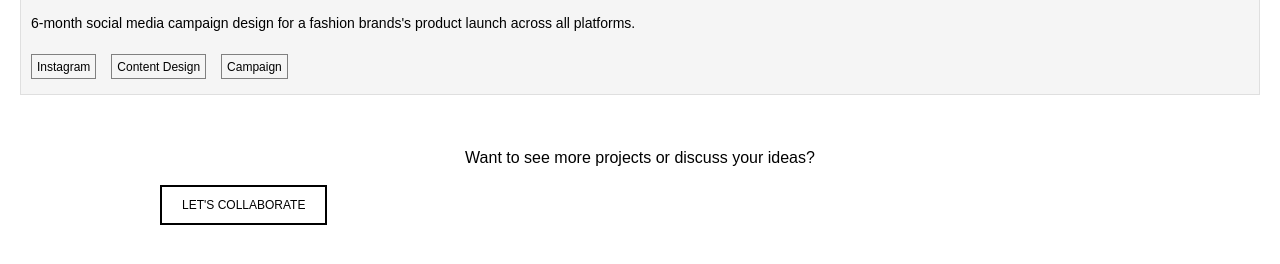
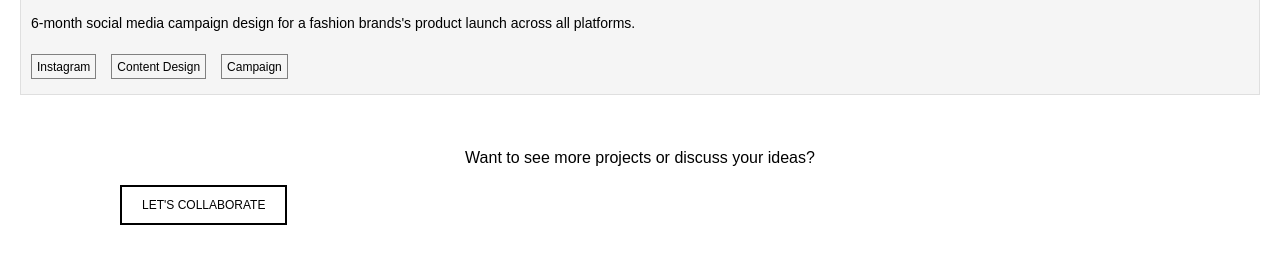
Before and after one commit to CoDaLegend/Sample-Portfolio, a plain HTML site: page index.html in a window 1280 px wide. Shown: the part 1897-2161 px from the top of the page. Drawn offline with Linux system fonts and the light colour scheme.

Commit message:
Button Edit

```diff
--- a/index.html
+++ b/index.html
@@ -146,7 +146,7 @@
         justify-content: center;
         align-items: center;
         text-align: center;
-        margin-left: 120px;
+        margin-left: 100px;
         border: 0px;
         font-size: 12px;
     }
@@ -321,7 +321,7 @@
 
     <p style="text-align: center;">Want to see more projects or discuss your ideas?</p><br>
 
-    <button style="background-color: transparent;color: black;border: 2px solid black;margin-left: 140px;">
+    <button style="background-color: transparent;color: black;border: 2px solid black;margin-left: 100px;">
         LET'S COLLABORATE
     </button>
 
```
